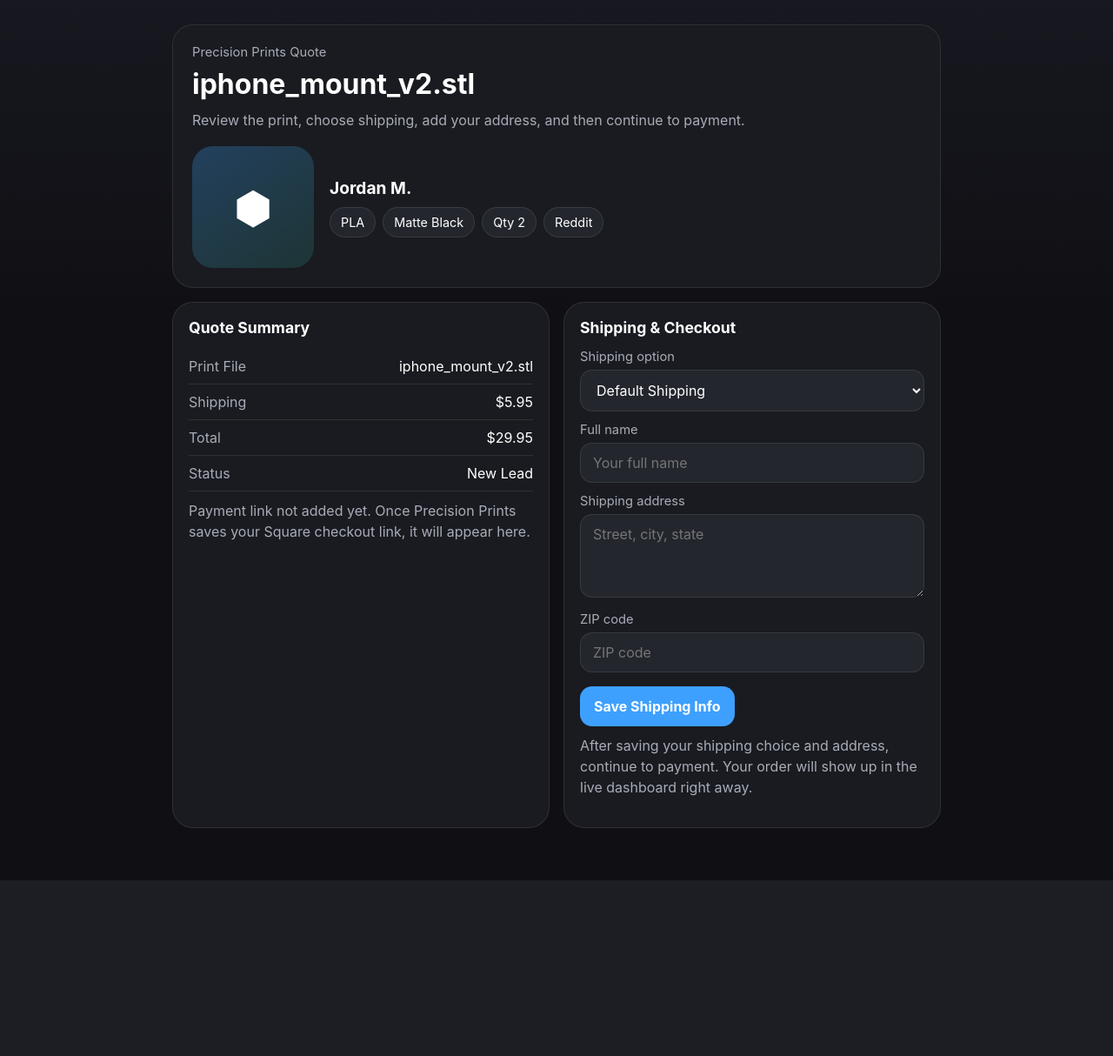
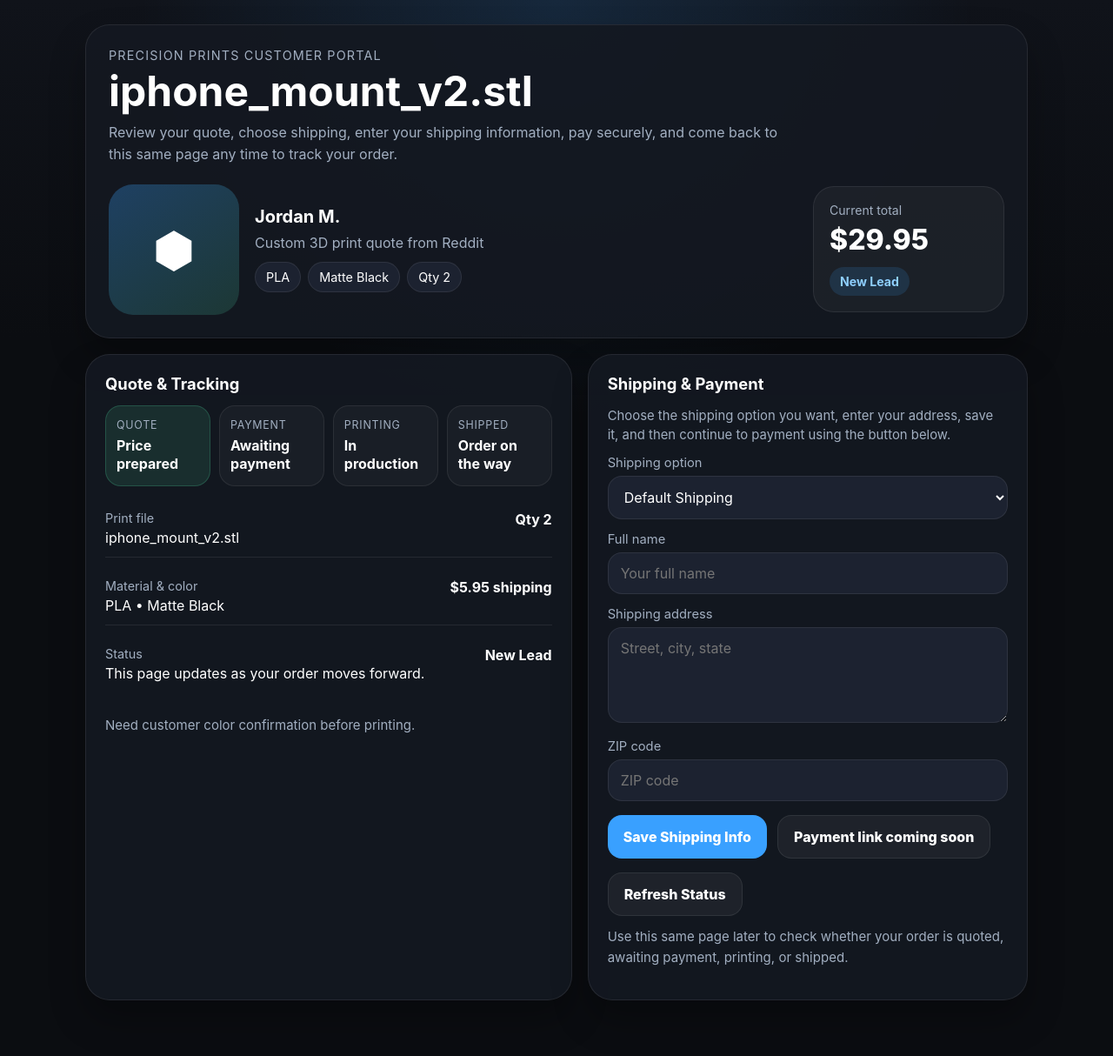
Before and after one commit to adam-nabi/precision-prints-backend, a FastAPI app: page /quote/f318c39c-59a5-4bee-8bd7-df2cb8e5654b in a window 1280 px wide. Shown: the whole page at 87% size. Before the commit the page ends 1012 px from the top, so only its background shows below. Run offline with FastAPI, Linux system fonts and the light colour scheme; parts of the project's set-up code (start-up, migrations or seed data) failed here and were passed over.

Commit message:
Add customer quote portal link and tracking page

```diff
--- a/backend/app/main.py
+++ b/backend/app/main.py
@@ -1,3 +1,4 @@
+import os
 from pathlib import Path, PurePosixPath
 from uuid import UUID, uuid4
 from typing import Dict, List, Optional
@@ -72,7 +73,7 @@ def root() -> RedirectResponse:
 
 @app.get("/dashboard", response_class=HTMLResponse)
 def dashboard_page(request: Request) -> HTMLResponse:
-    orders = load_orders()
+    orders = [_with_public_links(order) for order in load_orders()]
     counts = {
         "all": len(orders),
         "new": len([order for order in orders if order.status == OrderStatus.NEW_LEAD]),
@@ -104,6 +105,8 @@ def quote_page(request: Request, order_id: UUID) -> HTMLResponse:
     if order is None:
         raise HTTPException(status_code=404, detail="Order not found")
 
+    order = _with_public_links(order)
+
     return templates.TemplateResponse(
         request,
         "quote.html",
@@ -115,7 +118,7 @@ def quote_page(request: Request, order_id: UUID) -> HTMLResponse:
 
 @app.get("/orders", response_model=List[Order])
 def list_orders() -> List[Order]:
-    return load_orders()
+    return [_with_public_links(order) for order in load_orders()]
 
 
 @app.post("/scout/messages", response_model=ScoutMessageResponse)
@@ -278,7 +281,7 @@ def fetch_order(order_id: UUID) -> Order:
     if order is None:
         raise HTTPException(status_code=404, detail="Order not found")
 
-    return order
+    return _with_public_links(order)
 
 
 @app.delete("/orders/{order_id}", status_code=204)
@@ -294,7 +297,7 @@ def patch_order_status(order_id: UUID, request: UpdateStatusRequest) -> Order:
     if updated_order is None:
         raise HTTPException(status_code=404, detail="Order not found")
 
-    return updated_order
+    return _with_public_links(updated_order)
 
 
 @app.patch("/orders/{order_id}/payment-link", response_model=Order)
@@ -303,7 +306,7 @@ def patch_order_payment_link(order_id: UUID, request: UpdatePaymentLinkRequest)
     if updated_order is None:
         raise HTTPException(status_code=404, detail="Order not found")
 
-    return updated_order
+    return _with_public_links(updated_order)
 
 
 @app.patch("/orders/{order_id}", response_model=Order)
@@ -319,7 +322,7 @@ def patch_order_details(order_id: UUID, request: UpdateOrderDetailsRequest) -> O
     if updated_order is None:
         raise HTTPException(status_code=404, detail="Order not found")
 
-    return updated_order
+    return _with_public_links(updated_order)
 
 
 @app.get("/pricing-settings", response_model=PricingSettings)
@@ -444,6 +447,19 @@ def _processed_reply_draft(order: Order, processing_result) -> str:
     )
 
 
+def _public_base_url() -> str:
+    configured_base_url = os.getenv("PUBLIC_BASE_URL", "https://precision-prints-backend.onrender.com")
+    return configured_base_url.rstrip("/")
+
+
+def _with_public_links(order: Order) -> Order:
+    return order.model_copy(
+        update={
+            "quoteURL": f"{_public_base_url()}/quote/{order.id}",
+        }
+    )
+
+
 def _resolve_requested_material(material_preference: Optional[str], detected_material: Optional[str]) -> Optional[str]:
     if material_preference:
         normalized = material_preference.strip().upper()
--- a/backend/app/templates/quote.html
+++ b/backend/app/templates/quote.html
@@ -7,71 +7,102 @@
   <style>
     :root {
       color-scheme: dark;
-      --bg: #101014;
-      --panel: #191b20;
-      --panel-2: #23262d;
+      --bg: #0b0d11;
+      --panel: #141821;
+      --panel-2: #1c2230;
+      --line: rgba(255, 255, 255, 0.08);
       --text: #ffffff;
-      --muted: #a8acb8;
-      --line: rgba(255,255,255,0.09);
-      --accent: #3da0ff;
-      --ok: #19c37d;
+      --muted: #a2afc1;
+      --accent: #39a0ff;
+      --accent-2: #5bffb7;
+      --warning: #ffbd59;
+      --shadow: 0 22px 40px rgba(0, 0, 0, 0.28);
     }
+
     * { box-sizing: border-box; }
+
     body {
       margin: 0;
       font-family: -apple-system, BlinkMacSystemFont, "Segoe UI", sans-serif;
-      background: linear-gradient(180deg, #171820 0%, var(--bg) 35%);
+      background:
+        radial-gradient(circle at top, rgba(57,160,255,0.15), transparent 35%),
+        linear-gradient(180deg, #10131a 0%, var(--bg) 32%);
       color: var(--text);
     }
+
     .shell {
-      max-width: 920px;
+      max-width: 1120px;
       margin: 0 auto;
-      padding: 28px 18px 60px;
+      padding: 28px 18px 64px;
     }
+
     .hero, .panel {
-      background: var(--panel);
+      background: rgba(20, 24, 33, 0.92);
       border: 1px solid var(--line);
-      border-radius: 24px;
+      border-radius: 28px;
+      box-shadow: var(--shadow);
     }
+
     .hero {
-      padding: 22px;
-      margin-bottom: 16px;
+      padding: 26px;
+      margin-bottom: 18px;
     }
+
     .eyebrow {
       color: var(--muted);
-      font-size: 0.92rem;
+      font-size: 0.9rem;
+      margin-bottom: 8px;
+      text-transform: uppercase;
+      letter-spacing: 0.08em;
+    }
+
+    h1 {
+      margin: 0 0 10px;
+      font-size: clamp(2rem, 4vw, 3rem);
+      line-height: 1.05;
+    }
+
+    .hero-copy {
+      margin: 0;
+      color: var(--muted);
+      line-height: 1.55;
+      max-width: 780px;
+    }
+
+    .hero-grid {
+      display: grid;
+      grid-template-columns: 150px 1fr auto;
+      gap: 18px;
+      align-items: center;
+      margin-top: 22px;
+    }
+
+    .model-card {
+      min-height: 150px;
+      border-radius: 28px;
+      background: linear-gradient(145deg, rgba(57,160,255,0.30), rgba(91,255,183,0.14));
+      display: grid;
+      place-items: center;
+      font-size: 3.5rem;
+    }
+
+    .hero-meta-title {
+      font-size: 1.25rem;
+      font-weight: 700;
       margin-bottom: 8px;
     }
-    h1 {
-      margin: 0 0 10px;
-      font-size: 2rem;
+
+    .hero-meta-sub {
+      color: var(--muted);
+      margin-bottom: 12px;
     }
-    .hero p {
-      margin: 0;
-      color: var(--muted);
-      line-height: 1.5;
-    }
-    .summary {
-      display: grid;
-      grid-template-columns: 140px 1fr;
-      gap: 18px;
-      align-items: center;
-      margin-top: 18px;
-    }
-    .model-box {
-      height: 140px;
-      border-radius: 24px;
-      background: linear-gradient(145deg, rgba(61,160,255,0.28), rgba(55,208,175,0.14));
-      display: grid;
-      place-items: center;
-      font-size: 3.2rem;
-    }
+
     .chips {
       display: flex;
       gap: 8px;
       flex-wrap: wrap;
-      margin-top: 10px;
     }
+
     .chip {
       background: var(--panel-2);
       border: 1px solid var(--line);
@@ -79,91 +110,249 @@
       padding: 8px 12px;
       font-size: 0.9rem;
       color: var(--text);
+      white-space: nowrap;
     }
+
+    .price-card {
+      background: rgba(255, 255, 255, 0.04);
+      border: 1px solid var(--line);
+      border-radius: 24px;
+      padding: 18px;
+      min-width: 220px;
+    }
+
+    .price-card .label {
+      color: var(--muted);
+      font-size: 0.88rem;
+      margin-bottom: 6px;
+    }
+
+    .price-card .value {
+      font-size: 2rem;
+      font-weight: 800;
+      margin-bottom: 12px;
+    }
+
+    .status-pill {
+      display: inline-flex;
+      align-items: center;
+      gap: 8px;
+      padding: 8px 12px;
+      border-radius: 999px;
+      font-size: 0.88rem;
+      font-weight: 700;
+      background: rgba(57,160,255,0.14);
+      color: #8ecfff;
+    }
+
     .grid {
       display: grid;
-      grid-template-columns: 1fr 1fr;
-      gap: 16px;
-      margin-top: 16px;
+      grid-template-columns: 1.05fr 0.95fr;
+      gap: 18px;
     }
+
     .panel {
-      padding: 18px;
+      padding: 22px;
     }
+
     .panel h2 {
       margin: 0 0 14px;
-      font-size: 1.1rem;
+      font-size: 1.15rem;
     }
+
+    .summary-rows {
+      display: grid;
+      gap: 12px;
+    }
+
     .row {
       display: flex;
       justify-content: space-between;
-      gap: 12px;
-      padding: 10px 0;
+      gap: 14px;
+      align-items: start;
+      padding: 12px 0;
       border-bottom: 1px solid var(--line);
     }
-    .row:last-child { border-bottom: 0; }
-    .row .label { color: var(--muted); }
+
+    .row:last-child {
+      border-bottom: 0;
+    }
+
+    .row .label {
+      color: var(--muted);
+      font-size: 0.9rem;
+      margin-bottom: 4px;
+    }
+
+    .row .value {
+      font-weight: 700;
+      text-align: right;
+    }
+
+    .tracker {
+      display: grid;
+      grid-template-columns: repeat(4, 1fr);
+      gap: 10px;
+      margin-top: 8px;
+    }
+
+    .step {
+      padding: 14px 12px;
+      border-radius: 18px;
+      border: 1px solid var(--line);
+      background: rgba(255, 255, 255, 0.03);
+    }
+
+    .step .step-label {
+      color: var(--muted);
+      font-size: 0.78rem;
+      margin-bottom: 6px;
+      text-transform: uppercase;
+      letter-spacing: 0.06em;
+    }
+
+    .step .step-value {
+      font-weight: 700;
+      line-height: 1.3;
+    }
+
+    .step.active {
+      background: rgba(57,160,255,0.14);
+      border-color: rgba(57,160,255,0.25);
+    }
+
+    .step.done {
+      background: rgba(91,255,183,0.10);
+      border-color: rgba(91,255,183,0.18);
+    }
+
     label {
       display: block;
+      color: var(--muted);
       margin-bottom: 6px;
-      color: var(--muted);
       font-size: 0.92rem;
     }
+
     input, select, textarea, button {
       font: inherit;
     }
+
     input, select, textarea {
       width: 100%;
       background: var(--panel-2);
       color: var(--text);
       border: 1px solid var(--line);
-      border-radius: 14px;
-      padding: 12px 14px;
+      border-radius: 16px;
+      padding: 13px 14px;
     }
+
     textarea {
-      min-height: 96px;
+      min-height: 110px;
       resize: vertical;
     }
+
     .field {
+      margin-bottom: 14px;
+    }
+
+    .shipping-tip {
+      color: var(--muted);
+      line-height: 1.5;
+      font-size: 0.93rem;
       margin-bottom: 12px;
     }
+
     .actions {
       display: flex;
       gap: 12px;
       flex-wrap: wrap;
       margin-top: 16px;
     }
+
     button, .button {
       border: 0;
-      border-radius: 14px;
-      padding: 13px 16px;
-      font-weight: 700;
+      border-radius: 16px;
+      padding: 14px 18px;
+      font-weight: 800;
       cursor: pointer;
       text-decoration: none;
       display: inline-flex;
       align-items: center;
       justify-content: center;
     }
+
     button.primary, .button.primary {
       background: var(--accent);
       color: white;
     }
+
     .button.ok {
-      background: var(--ok);
+      background: linear-gradient(135deg, #18c97a, #0ea96d);
       color: white;
     }
+
+    .button.secondary {
+      background: rgba(255,255,255,0.05);
+      color: white;
+      border: 1px solid var(--line);
+    }
+
+    .success {
+      color: #88f0c1;
+      margin-top: 12px;
+      font-weight: 700;
+    }
+
     .note {
       color: var(--muted);
-      line-height: 1.5;
-      margin-top: 10px;
+      line-height: 1.55;
+      margin-top: 12px;
+      font-size: 0.94rem;
     }
-    .success {
-      color: #7ce7b7;
-      margin-top: 10px;
-      font-weight: 600;
+
+    .small-grid {
+      display: grid;
+      grid-template-columns: 1fr 1fr;
+      gap: 12px;
+      margin-top: 14px;
     }
-    @media (max-width: 760px) {
-      .summary, .grid {
+
+    .small-card {
+      background: rgba(255,255,255,0.04);
+      border: 1px solid var(--line);
+      border-radius: 18px;
+      padding: 14px;
+    }
+
+    .small-card .label {
+      color: var(--muted);
+      font-size: 0.84rem;
+      margin-bottom: 6px;
+    }
+
+    .small-card .value {
+      font-size: 1.1rem;
+      font-weight: 800;
+    }
+
+    @media (max-width: 860px) {
+      .hero-grid,
+      .grid,
+      .tracker,
+      .small-grid {
         grid-template-columns: 1fr;
+      }
+
+      .price-card {
+        min-width: 0;
+      }
+
+      .row {
+        flex-direction: column;
+      }
+
+      .row .value {
+        text-align: left;
       }
     }
   </style>
@@ -171,49 +360,104 @@
 <body>
   <main class="shell">
     <section class="hero">
-      <div class="eyebrow">Precision Prints Quote</div>
+      <div class="eyebrow">Precision Prints Customer Portal</div>
       <h1>{{ order.fileName }}</h1>
-      <p>Review the print, choose shipping, add your address, and then continue to payment.</p>
+      <p class="hero-copy">Review your quote, choose shipping, enter your shipping information, pay securely, and come back to this same page any time to track your order.</p>
 
-      <div class="summary">
-        <div class="model-box">⬢</div>
+      <div class="hero-grid">
+        <div class="model-card">⬢</div>
+
         <div>
-          <div style="font-size: 1.2rem; font-weight: 700;">{{ order.customerName }}</div>
+          <div class="hero-meta-title">{{ order.customerName }}</div>
+          <div class="hero-meta-sub">Custom 3D print quote from {{ order.source }}</div>
           <div class="chips">
             <span class="chip">{{ order.material }}</span>
             <span class="chip">{{ order.color }}</span>
             <span class="chip">Qty {{ order.quantity }}</span>
-            <span class="chip">{{ order.source }}</span>
+            {% if order.estimatedPrintHours %}
+            <span class="chip">{{ "%.1f"|format(order.estimatedPrintHours) }} hr print</span>
+            {% endif %}
           </div>
+        </div>
+
+        <div class="price-card">
+          <div class="label">Current total</div>
+          <div class="value" id="total-amount">${{ "%.2f"|format(order.totalAmount) }}</div>
+          <div class="status-pill" id="order-status">{{ order.status.value }}</div>
         </div>
       </div>
     </section>
 
     <section class="grid">
       <div class="panel">
-        <h2>Quote Summary</h2>
-        <div class="row"><span class="label">Print File</span><span>{{ order.fileName }}</span></div>
-        <div class="row"><span class="label">Shipping</span><span id="shipping-amount">${{ "%.2f"|format(order.shippingAmount) }}</span></div>
-        <div class="row"><span class="label">Total</span><span id="total-amount">${{ "%.2f"|format(order.totalAmount) }}</span></div>
-        <div class="row"><span class="label">Status</span><span id="order-status">{{ order.status.value }}</span></div>
+        <h2>Quote & Tracking</h2>
 
-        {% if order.paymentLinkURL %}
-        <div class="actions">
-          <a class="button ok" href="{{ order.paymentLinkURL }}" target="_blank" rel="noreferrer">Pay with Square</a>
+        <div class="tracker">
+          <div class="step {% if order.status.value in ['New Lead', 'Quoted', 'Pending Payment', 'Paid', 'Printing', 'Shipped'] %}done{% endif %}">
+            <div class="step-label">Quote</div>
+            <div class="step-value">Price prepared</div>
+          </div>
+          <div class="step {% if order.status.value in ['Pending Payment'] %}active{% elif order.status.value in ['Paid', 'Printing', 'Shipped'] %}done{% endif %}">
+            <div class="step-label">Payment</div>
+            <div class="step-value">Awaiting payment</div>
+          </div>
+          <div class="step {% if order.status.value == 'Printing' %}active{% elif order.status.value == 'Shipped' %}done{% endif %}">
+            <div class="step-label">Printing</div>
+            <div class="step-value">In production</div>
+          </div>
+          <div class="step {% if order.status.value == 'Shipped' %}active done{% endif %}">
+            <div class="step-label">Shipped</div>
+            <div class="step-value">Order on the way</div>
+          </div>
         </div>
-        {% else %}
-        <p class="note">Payment link not added yet. Once Precision Prints saves your Square checkout link, it will appear here.</p>
-        {% endif %}
 
-        {% if order.modelDownloadURL %}
-        <div class="actions">
-          <a class="button primary" href="{{ order.modelDownloadURL }}" target="_blank" rel="noreferrer">Open Model Link</a>
+        <div class="summary-rows" style="margin-top: 16px;">
+          <div class="row">
+            <div>
+              <div class="label">Print file</div>
+              <div>{{ order.fileName }}</div>
+            </div>
+            <div class="value">Qty {{ order.quantity }}</div>
+          </div>
+          <div class="row">
+            <div>
+              <div class="label">Material & color</div>
+              <div>{{ order.material }} • {{ order.color }}</div>
+            </div>
+            <div class="value" id="shipping-amount">${{ "%.2f"|format(order.shippingAmount) }} shipping</div>
+          </div>
+          <div class="row">
+            <div>
+              <div class="label">Status</div>
+              <div>This page updates as your order moves forward.</div>
+            </div>
+            <div class="value">{{ order.status.value }}</div>
+          </div>
         </div>
+
+        <div class="small-grid">
+          {% if order.estimatedPrintHours %}
+          <div class="small-card">
+            <div class="label">Estimated print time</div>
+            <div class="value">{{ "%.1f"|format(order.estimatedPrintHours) }} hr</div>
+          </div>
+          {% endif %}
+          {% if order.estimatedMaterialGrams %}
+          <div class="small-card">
+            <div class="label">Estimated material</div>
+            <div class="value">{{ "%.0f"|format(order.estimatedMaterialGrams) }} g</div>
+          </div>
+          {% endif %}
+        </div>
+
+        {% if order.notes %}
+        <p class="note">{{ order.notes }}</p>
         {% endif %}
       </div>
 
       <div class="panel">
-        <h2>Shipping & Checkout</h2>
+        <h2>Shipping & Payment</h2>
+        <p class="shipping-tip">Choose the shipping option you want, enter your address, save it, and then continue to payment using the button below.</p>
 
         <div class="field">
           <label for="shippingOption">Shipping option</label>
@@ -248,12 +492,23 @@
         <div class="actions">
           <button class="primary" id="saveButton" type="button">Save Shipping Info</button>
           {% if order.paymentLinkURL %}
-          <a class="button ok" href="{{ order.paymentLinkURL }}" target="_blank" rel="noreferrer">Go To Payment</a>
+          <a class="button ok" href="{{ order.paymentLinkURL }}" target="_blank" rel="noreferrer">Pay Now</a>
+          {% else %}
+          <span class="button secondary">Payment link coming soon</span>
           {% endif %}
         </div>
 
-        <div class="success" id="successMessage" hidden>Saved.</div>
-        <p class="note">After saving your shipping choice and address, continue to payment. Your order will show up in the live dashboard right away.</p>
+        {% if order.quoteURL %}
+        <div class="actions">
+          <a class="button secondary" href="{{ order.quoteURL }}">Refresh Status</a>
+          {% if order.modelDownloadURL %}
+          <a class="button secondary" href="{{ order.modelDownloadURL }}" target="_blank" rel="noreferrer">View Model</a>
+          {% endif %}
+        </div>
+        {% endif %}
+
+        <div class="success" id="successMessage" hidden>Shipping info saved.</div>
+        <p class="note">Use this same page later to check whether your order is quoted, awaiting payment, printing, or shipped.</p>
       </div>
     </section>
   </main>
@@ -288,7 +543,7 @@
       }
 
       const updatedOrder = await response.json();
-      document.getElementById("shipping-amount").textContent = `$${updatedOrder.shippingAmount.toFixed(2)}`;
+      document.getElementById("shipping-amount").textContent = `$${updatedOrder.shippingAmount.toFixed(2)} shipping`;
       document.getElementById("total-amount").textContent = `$${updatedOrder.totalAmount.toFixed(2)}`;
       document.getElementById("order-status").textContent = updatedOrder.status;
       successMessage.hidden = false;
```
Also changed, not shown: backend/app/models.py (+18 -0 lines).
